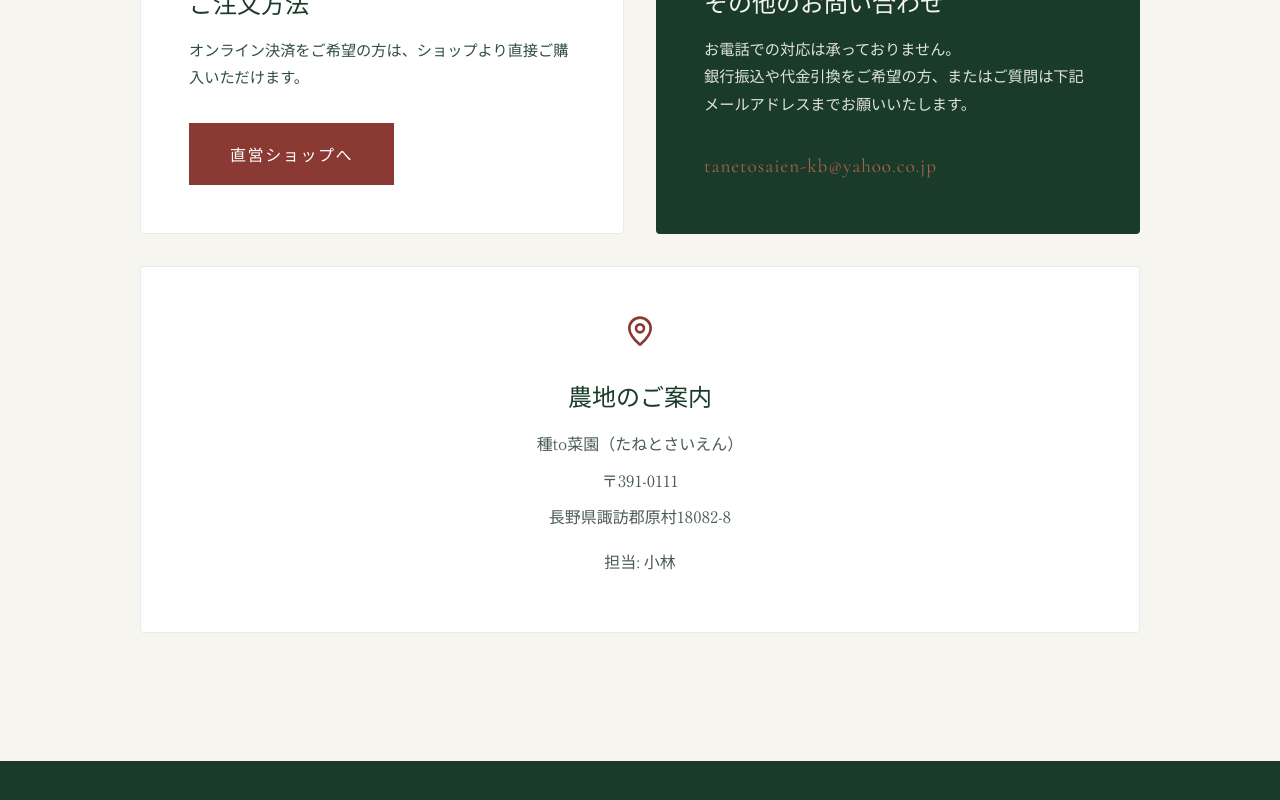
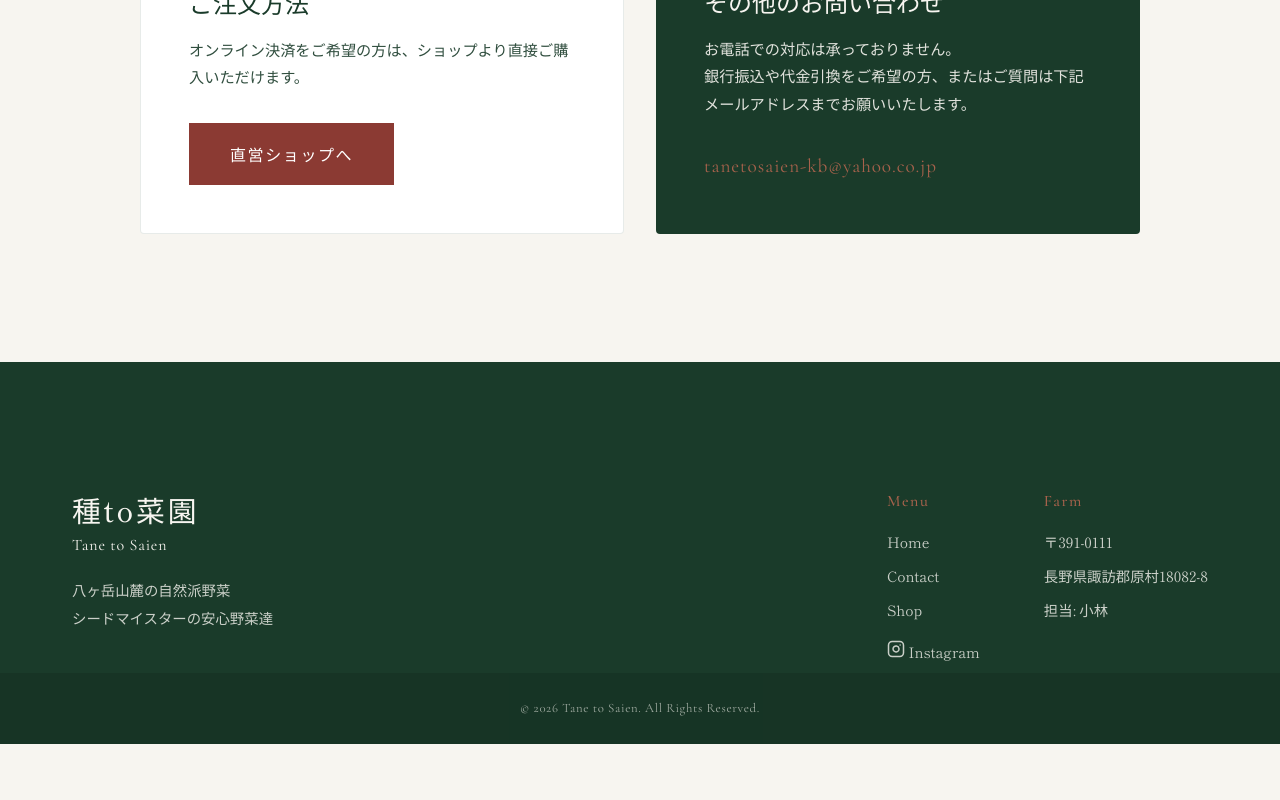
Before and after one commit to katsunoritoriumi-stack/tanetosaien, a React (Vite) app: page /contact in a window 1280 px wide. Shown: the part 472-1272 px from the top of the page. After the commit the page ends 1216 px from the top, so only its background shows below. Built offline with nearby package versions, Linux system fonts and the light colour scheme.

Commit message:
Update Contact.jsx

```diff
--- a/src/pages/Contact.jsx
+++ b/src/pages/Contact.jsx
@@ -1,6 +1,6 @@
 import RevealOnScroll from '../components/RevealOnScroll';
 import './Contact.css';
-import { Mail, MapPin, Store } from 'lucide-react';
+import { Mail, Store } from 'lucide-react';
 
 const Contact = () => {
   return (
@@ -43,18 +43,6 @@ const Contact = () => {
             </div>
           </RevealOnScroll>
 
-          <RevealOnScroll delay={0.5} className="contact-card border-card card-full">
-            <div className="card-icon">
-              <MapPin size={32} />
-            </div>
-            <h3>農地のご案内</h3>
-            <div className="farm-info">
-              <p>種to菜園（たねとさいえん）</p>
-              <p>〒391-0111</p>
-              <p>長野県諏訪郡原村18082-8</p>
-              <p className="mt-4">担当: 小林</p>
-            </div>
-          </RevealOnScroll>
         </div>
       </div>
     </div>
```
